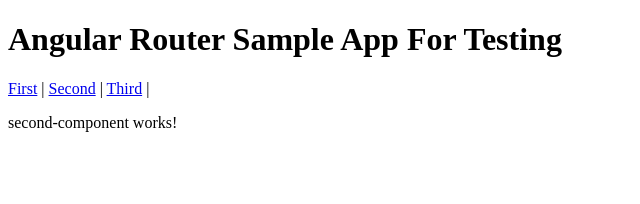
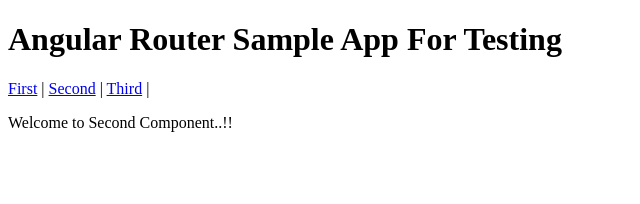
Before and after one commit to Jithesh-Menon/AngularJS, an Angular app: page /AngularRouteSample/Second in a window 1280 px wide. Shown: the top 204 px of the page, without its empty margins (0-640 px from the left). Built offline with nearby package versions, Linux system fonts and the light colour scheme.

Commit message:
update in component files

```diff
--- a/src/app/first-component/first-component.component.html
+++ b/src/app/first-component/first-component.component.html
@@ -1,3 +1,3 @@
 <p>
-  first-component works!
+  Welcome to First Component..!!
 </p>
--- a/src/app/second-component/second-component.component.html
+++ b/src/app/second-component/second-component.component.html
@@ -1,3 +1,3 @@
 <p>
-  second-component works!
+  Welcome to Second Component..!!
 </p>
--- a/src/app/third-component/third-component.component.html
+++ b/src/app/third-component/third-component.component.html
@@ -1,3 +1,3 @@
 <p>
-  third-component works!
+  Welcome to Third Component..!!
 </p>
```
